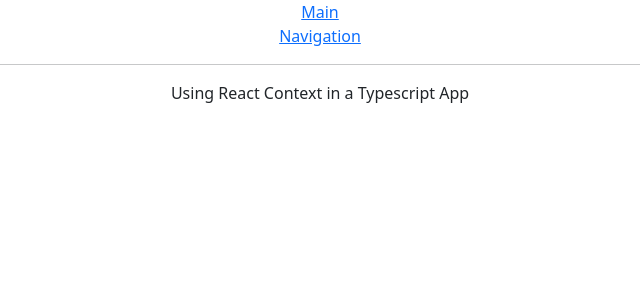
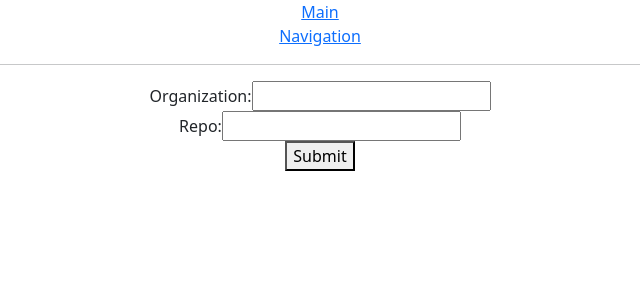
Before and after one commit to PolinaFeterman/show-git-commits, a React (Create React App) app: page / in a window 1280 px wide. Shown: the top 300 px of the page, without its empty margins (320-960 px from the left). Built offline with nearby package versions, Linux system fonts and the light colour scheme.

Commit message:
refactor

```diff
--- a/package.json
+++ b/package.json
@@ -8,6 +8,7 @@
     "@types/react": "^18.0.14",
     "@types/react-dom": "^18.0.5",
     "bootstrap": "^5.2.0-beta1",
+    "prettier": "^2.7.1",
     "react": "^18.2.0",
     "react-dom": "^18.2.0",
     "react-paginate": "^8.1.3",
--- a/src/App.css
+++ b/src/App.css
@@ -2,7 +2,7 @@
   text-align: center;
 }
 
-.App-logo {
+/* .App-logo {
   height: 40vmin;
   pointer-events: none;
 }
@@ -35,4 +35,4 @@
   to {
     transform: rotate(360deg);
   }
-}
+} */
--- a/src/App.tsx
+++ b/src/App.tsx
@@ -1,14 +1,17 @@
 import { createContext } from "react";
 import './App.css';
 import { Main } from './containers/main';
-import {Navigation} from './containers/navigation';
+import { Navigation } from './containers/navigation';
+import { DoesNotExist } from './containers/does-not-exist';
 import AppContextInterface from "./interfaces/AppContextInterface";
 import {
   BrowserRouter as Router,
   Routes,
   Route,
   useRoutes,
-  Outlet, Link
+  Outlet, Link,
+  Navigate,
+  BrowserRouter
 } from "react-router-dom";
 
 export  const AppCtx = createContext<AppContextInterface | null>(null);
@@ -18,23 +21,29 @@ export  const App = () => {
     author: "thehappybug",
     url: "http://www.example.com",
   };
-  const AppRouters = () => {
-    let routes = useRoutes([
-      { path: "/:org/:repo", element: <Main orgName="m3db" repoName="m3" perPage={2}/> },
-      { path: "navigation", element: <Navigation /> },
-      { path: "/", element: <Navigation /> },
-      { path: "*", element: <NoMatch /> },
-    ]);
-    return routes;
-  };
+  // const AppRouters = () => {
+  //   const routes = useRoutes([
+  //     { path: "/:org/:repo", element: <Main orgName="m3db" repoName="m3" perPage={2}/> },
+  //     { path: "navigation", element: <Navigation /> },
+  //     { path: "/", element: <Navigation /> },
+  //     { path: "*", element: <NoMatch /> },
+  //   ]);
+  //   return routes;
+  // };
 
  return(
   <AppCtx.Provider value={sampleAppContext}>
     <div className="App">
-      <Router>
+      <BrowserRouter>
         <Layout/>
-          <AppRouters />
-      </Router>
+        <Routes>
+          <Route  path="/" element={<Navigation />}/>
+          <Route  path="navigation" element={<Navigation />}/>
+          <Route  path="/:org/:repo" element={<Main/>}/>
+          <Route  path="/does/not/exist" element={<DoesNotExist />}/>
+          <Route path="*" element={<Navigate to="/does/not/exist" replace />} />
+      </Routes>
+      </BrowserRouter>
       </div>
   </AppCtx.Provider>)
 
@@ -58,13 +67,13 @@ const Layout =() => {
   );
 }
 
-function NoMatch() {
-  return (
-    <div>
-      <h2>Nothing to see here!</h2>
-      <p>
-        <Link to="/">Go to the home page</Link>
-      </p>
-    </div>
-  );
-}
+// function NoMatch() {
+//   return (
+//     <div>
+//       <h2>Nothing to see here!</h2>
+//       <p>
+//         <Link to="/">Go to the home page</Link>
+//       </p>
+//     </div>
+//   );
+// }
--- /dev/null
+++ b/src/containers/does-not-exist.tsx
@@ -0,0 +1,12 @@
+import { Link } from "react-router-dom";
+
+export const DoesNotExist=()=> {
+    return (
+      <div>
+        <h2>Nothing to see here!</h2>
+        <p>
+          <Link to="/">Go to the home page</Link>
+        </p>
+      </div>
+    );
+    }
--- a/src/containers/main.tsx
+++ b/src/containers/main.tsx
@@ -1,32 +1,39 @@
-
-
 import React, { useContext, useEffect, useState } from 'react';
 import  '../css/paginate.css'
+import  '../css/main.css'
 //import generatedGitInfo from '../generatedGitInfo.json';
 import { CommitCard }from './commitCard';
 import ReactPaginate from "react-paginate";
 import ReactDOM from "react-dom";
 import { useParams } from 'react-router';
-import { PaginationService } from '../services/pagination';
+import { fetchCommitsData, PaginationService } from '../services/pagination';
 import { Commits } from './commits';
 import { Pagination } from '../pagination';
+import { useNavigate } from "react-router-dom";
 
 export type mainProps={
-    orgName:string;
-    repoName:string;
-    perPage: number;
+    orgName?:string;
+    repoName?:string;
+    perPage?: number;
 }
 
 export const Main=(props:mainProps)=> {
   const [repositories, setRepositories] = useState([]);
   const [pageOffset, setPageOffset] = useState(0);
   const [pageCount, setPageCount] = useState(1);
-  const [apiError, setApiError] = useState('');
+  // const [apiError, setApiError] = useState('');
   const { org, repo } = useParams();
+  const navigate = useNavigate();
 
   useEffect(() => {
   (async ()=> {
-      const response = await PaginationService.fetchCommits(props.perPage.toString(),(pageOffset+1).toString(),org as string,repo as string);
+    const fetchCommitsData: fetchCommitsData={
+      perPage: props.perPage?.toString()|| '10',
+      pageOffset: (pageOffset+1).toString(),
+      orgName: org || '',
+      repoName: repo || ''
+    }
+      const response = await PaginationService.fetchCommits(fetchCommitsData);
       const responseJson = await response.json();
       if (!response.ok) {
         handleResponseError(responseJson.message);
@@ -35,34 +42,38 @@ export const Main=(props:mainProps)=> {
       const newPageCount = PaginationService.getGitHubPageCount(response);
       setRepositories(responseJson);
       if(newPageCount != -1){
-          setPageCount(newPageCount);
+        setPageCount(newPageCount);
       }
 
   })();
-}, [pageOffset, props.perPage]);
+}, [pageOffset]);
 
   const handleResponseError=(message:string)=>{
-    setApiError(message);
-    setRepositories([]);
-    setPageCount(0);
+    return navigate("/does/not/exist");
+    // setApiError(message);
+    // setRepositories([]);
+    // setPageCount(0);
   }
   const handlePageChange = (event:{selected:number}) => {
     setPageOffset(event.selected);
   };
-  const getApiError=()=>{
-    return apiError && (
-      <div className="alert alert-danger" role="alert">
-        {apiError}
-      </div>
-    )
-  }
+  // const getApiError=()=>{
+  //   return apiError && (
+  //     <div className="alert alert-danger" role="alert">
+  //       {apiError}
+  //     </div>
+  //   )
+  // }
 
+  const className = repositories.length? "mainDiv": "hidden";
   return (
-    <div style={{ marginTop: "1rem" }}>
+    <div className={className}>
       <h3 className="repo-title">{props.orgName} GitHub repositories</h3>
       <h2 className="repo-title">{org} {repo}</h2>
-      <Pagination pageCount={pageCount} handlePageChange={handlePageChange} pageOffset={pageOffset}/>
-      {getApiError()}
+      <div className="paginationWrapper">
+        <Pagination pageCount={pageCount} handlePageChange={handlePageChange} pageOffset={pageOffset}/>
+      </div>
+      {/* {getApiError()} */}
       <Commits className="listing" repositories={repositories} />
     </div>
   );
--- a/src/containers/navigation.tsx
+++ b/src/containers/navigation.tsx
@@ -1,9 +1,52 @@
-import { useContext } from 'react';
+import { FormEventHandler, useContext, useEffect, useState } from 'react';
  import {AppCtx} from '../App'
 import AppContextInterface from '../interfaces/AppContextInterface';
 
+import { useNavigate } from "react-router-dom";
+
+
  export  const Navigation = ()=>{
-     const appContext = useContext(AppCtx) as AppContextInterface;
-     return (<div>{appContext.name}</div>)
+    //  const appContext = useContext(AppCtx) as AppContextInterface;
+    //  return (<div>{appContext.name}</div>)
+    const [org, setOrg] = useState('');
+    const [repo, setRepo] = useState('');
+    const navigate = useNavigate();
+    // useEffect(() => {
 
- }
+    //        return navigate("/m3db/m3");
+
+    //  },[org, repo]);
+    const submitForm = (event: React.FormEvent<HTMLFormElement>) => {
+        // setOrg('m3db');
+        // setRepo('m3');
+        event.preventDefault();
+        return navigate(`/${org}/${repo}`);
+    };
+    {
+    return (
+        <form onSubmit={submitForm}>
+            <div>
+                <label>
+                    Organization:
+                    <input
+                        type="text"
+                        value={org}
+                        onChange={(e) => setOrg(e.target.value)}
+                        />
+                </label>
+            </div>
+            <div>
+                <label>
+                    Repo:
+                    <input
+                        type="text"
+                        value={repo}
+                        onChange={(e) => setRepo(e.target.value)}
+                        />
+                </label>
+            </div>
+           <button type="submit">Submit</button>
+        </form>
+        );
+    }
+}
--- /dev/null
+++ b/src/css/main.css
@@ -0,0 +1,10 @@
+.mainDiv{
+    margin-top: "1rem"
+}
+.paginationWrapper{
+    width: 30%;
+    margin: 0 auto;
+}
+.hidden{
+    display:none;
+}
--- a/src/services/pagination.ts
+++ b/src/services/pagination.ts
@@ -1,7 +1,12 @@
+export type fetchCommitsData={
+    perPage:string,
+    pageOffset:string,
+    orgName:string,
+    repoName:string
+}
 export const PaginationService=class PaginationClass{
 public static getGitHubPageCount(response:Response): number {
     const REGEX_GITHUB_HEADER_LINK = /<\S*\&page=([0-9]+)>; rel="last"/gm;
-    // Extract pageCount from Link header.
     const l = response.headers.get("Link");
     if(l){
         const link = REGEX_GITHUB_HEADER_LINK.exec(l);
@@ -12,10 +17,10 @@ public static getGitHubPageCount(response:Response): number {
     return -1;
   }
 
-  public static async fetchCommits(perPage:string,pageOffset:string,orgName:string,repoName:string):Promise<Response>{
+  public static async fetchCommits(data:fetchCommitsData):Promise<Response>{
     const urlParams = new URLSearchParams({
-        "per_page": perPage,
-        "page": pageOffset
+        "per_page": data.perPage,
+        "page": data.pageOffset
       });
 
     const obj = {
@@ -26,7 +31,7 @@ public static getGitHubPageCount(response:Response): number {
       }
     }
     const response = await fetch(
-      `https://api.github.com/repos/${orgName}/${repoName}/commits?${urlParams}`, obj
+      `https://api.github.com/repos/${data.orgName}/${data.repoName}/commits?${urlParams}`, obj
       //`https://api.github.com/users/${props.orgName}/repos?${urlParams}`
       );
       return response;
```
Also changed, not shown: 2 other files (tests, documents, lock files or other folders).
